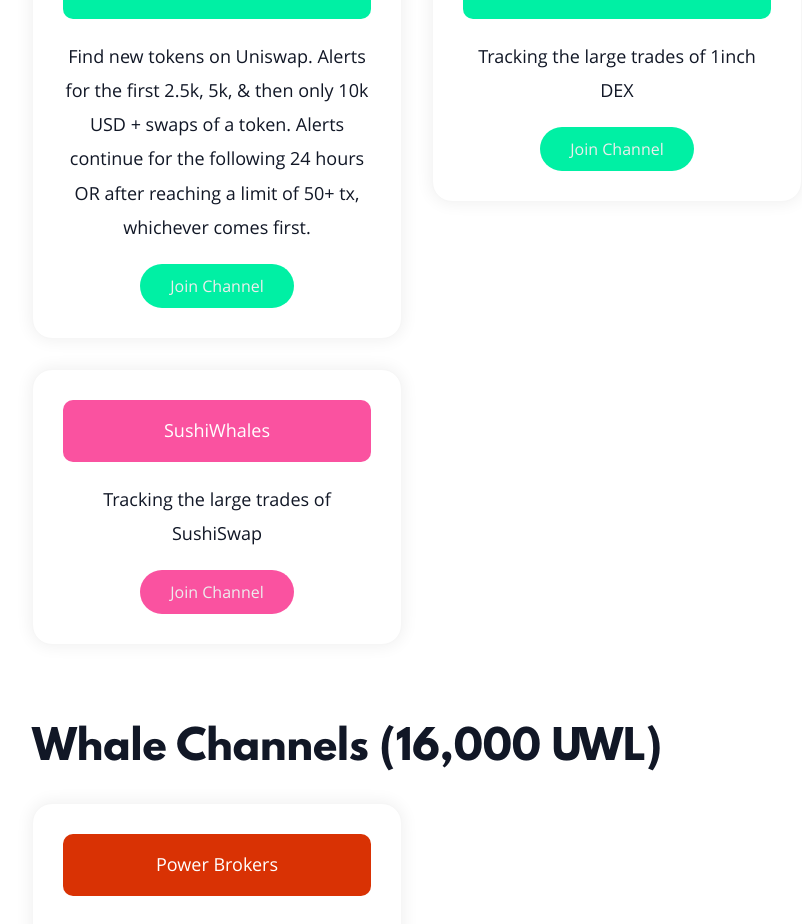
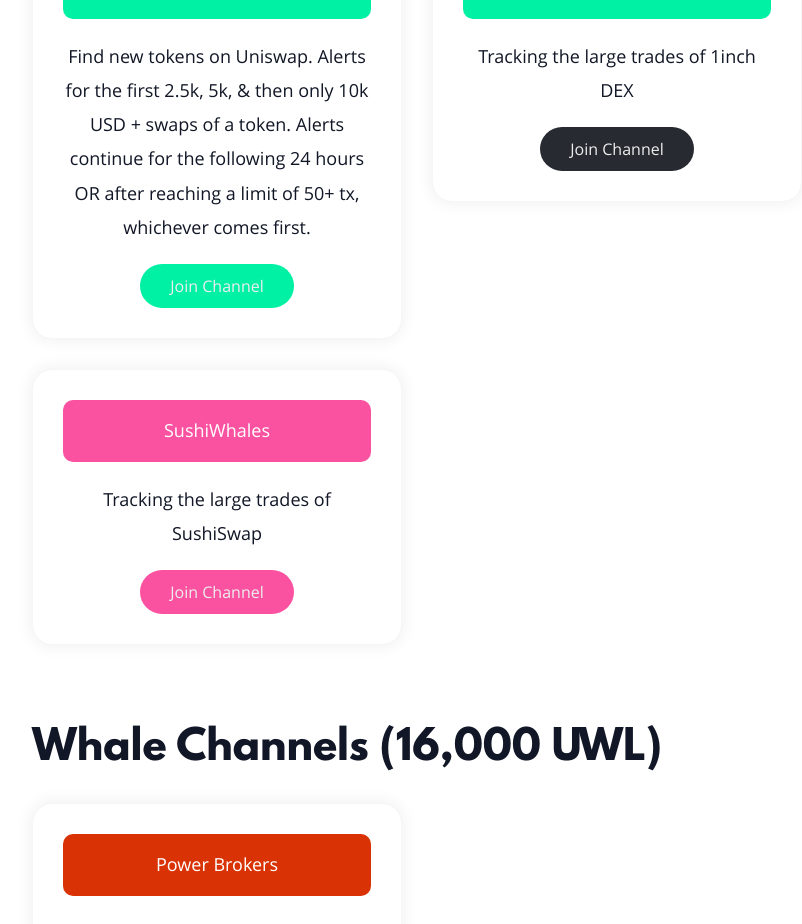
Before and after one commit to dd0sxx/uniwhales-landing, a React (Create React App) app: page /telegram in a window 1280 px wide. Shown: the part 1540-2464 px from the top of the page, without its empty margins (223-1025 px from the left). Built offline with nearby package versions, Linux system fonts and the light colour scheme.

Commit message:
Update telegram.js

```diff
--- a/src/Pages/telegram.js
+++ b/src/Pages/telegram.js
@@ -151,7 +151,7 @@
 							<Card>
 								<h3 style={{background: '#00f0a4'}}>1inch Whales</h3>
 								<Paragraph>Tracking the large trades of 1inch DEX</Paragraph>
-								<a style={{background: '#00f0a4'}} href="https://telegram.me/collablandbot?start=VFBDI1RFTCNDT01NIy0xMDAxMjA2MTEwNTg1" target="_blank" rel="noreferrer">Join Channel</a>
+								<a style={{background: '#272a30'}} href="https://telegram.me/collablandbot?start=VFBDI1RFTCNDT01NIy0xMDAxMjA2MTEwNTg1" target="_blank" rel="noreferrer">Join Channel</a>
 							</Card>
 						</Col>
 						<Col id="whale-channels" md={6} className="cardstyle">
```
